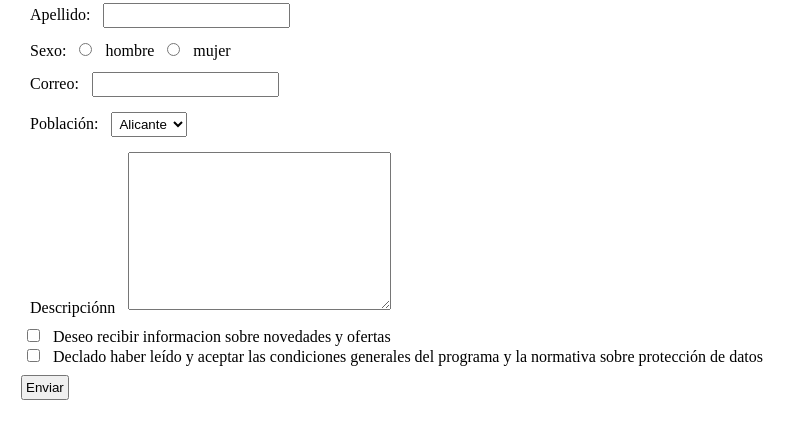
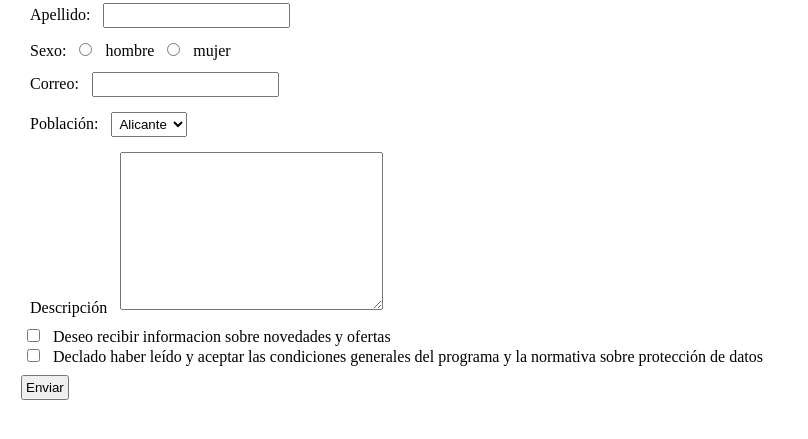
Before and after one commit to Keilev/tareas-nucba, a plain HTML site: page Ejercicios-de-practica/ejercicio-4.html in a window 1280 px wide. Shown: the part 101-540 px from the top of the page, without its empty margins (0-808 px from the left). Drawn offline with Linux system fonts and the light colour scheme.

Commit message:
mas cambios en el ejercicio 4

```diff
--- a/Ejercicios-de-practica/ejercicio-4.html
+++ b/Ejercicios-de-practica/ejercicio-4.html
@@ -35,7 +35,7 @@
                 </select>
         </div>
         <div>
-            <label for="texto">Descripciónn</label>
+            <label for="texto">Descripción</label>
             <textarea name="descripcion" id="texto" cols="30" rows="10"></textarea>
         </div>
         <div class="espacio">
```
